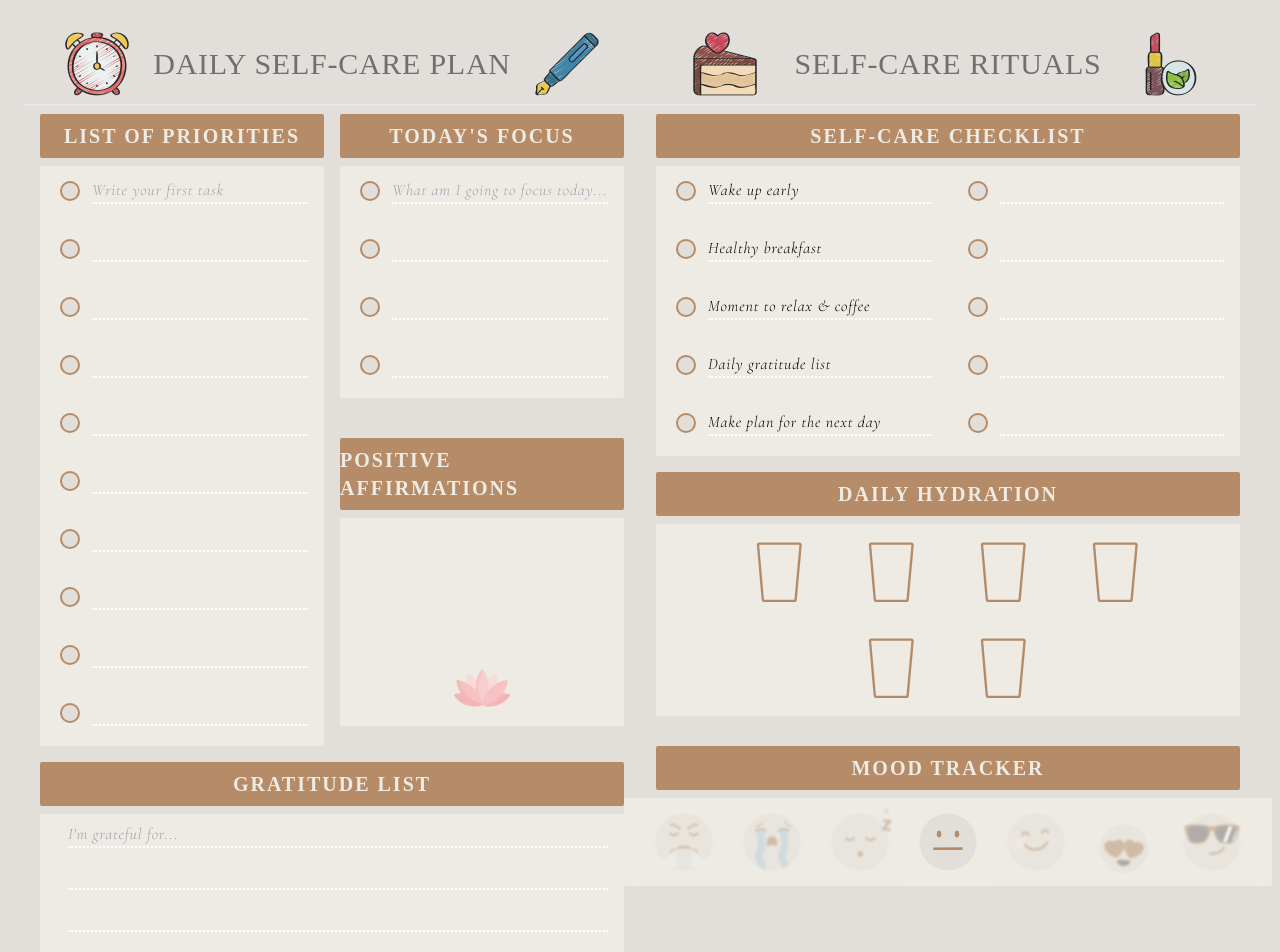
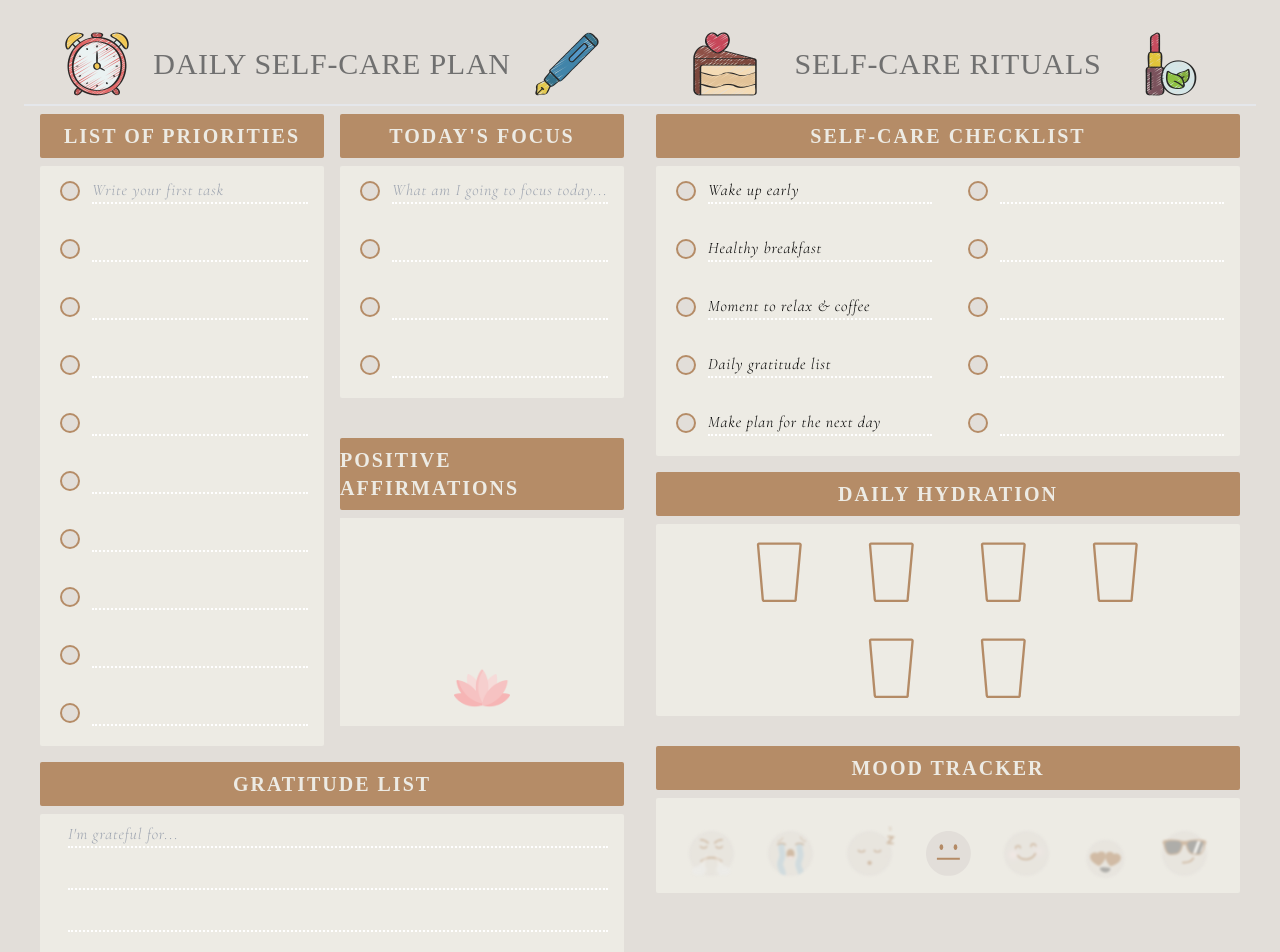
Before and after one commit to paulalast/v-wellbeing-app, a React (Vite) app: page / in a window 1280 px wide. Shown: the top 952 px of the page. Built offline with nearby package versions, Linux system fonts and the light colour scheme; no server answers; a web font is replaced by a local one.

Commit message:
style:hover changes

```diff
--- a/src/components/DailyHydration.jsx
+++ b/src/components/DailyHydration.jsx
@@ -32,7 +32,7 @@ function DailyHydration() {
 			<div className=' h-fit mx-2 my-1.5 px-4 rounded-sm h-52 bg-tertiary flex justify-self-center justify-center lg:flex-wrap  max-sm:flex-wrap	'>
 				{glasses.map(glass => (
 					<div
-						className=' w-32 p-2 w-full mx-2 flex lg:w-24 md:w-24 max-sm:w-24 justify-items-center '
+						className=' w-32 p-2 w-full mx-2 flex lg:w-24 md:w-24 max-sm:w-24 justify-items-center transform hover:scale-125 transition duration-300 ease-in-out'
 						key={glass.id}
 						onClick={() => handleClick(glass.id)}
 					>
--- a/src/components/MoodTracker.jsx
+++ b/src/components/MoodTracker.jsx
@@ -70,10 +70,10 @@ function MoodTracker() {
 		<>
 			<div className='my-4 pb-0 h-fit'>
 				<MiniSectionHeader miniTitle='Mood tracker' />
-				<div className=' mx-2 px-4 px-2 rounded-sm 2xl:h-56 bg-tertiary flex justify-self-center justify-center max-lg:flex-wrap sm:h-fit'>
+				<div className=' m-2 px-4 rounded-sm 2xl:h-56 bg-tertiary flex justify-self-center justify-center max-lg:flex-wrap sm:h-fit'>
 					{moodAnimations.map(animation => (
 						<div
-							className={`' w-20  m-1 bg-tertiary max-lg:w-24 h-fit ${
+							className={`'w-20 m-2 pt-4 max-lg:w-24 transform hover:scale-125 transition duration-300 ease-in-outh-fit ${
 								animation.id !== chosenMoodId ? "greyscale" : ""
 							}`}
 							key={animation.id}
```
